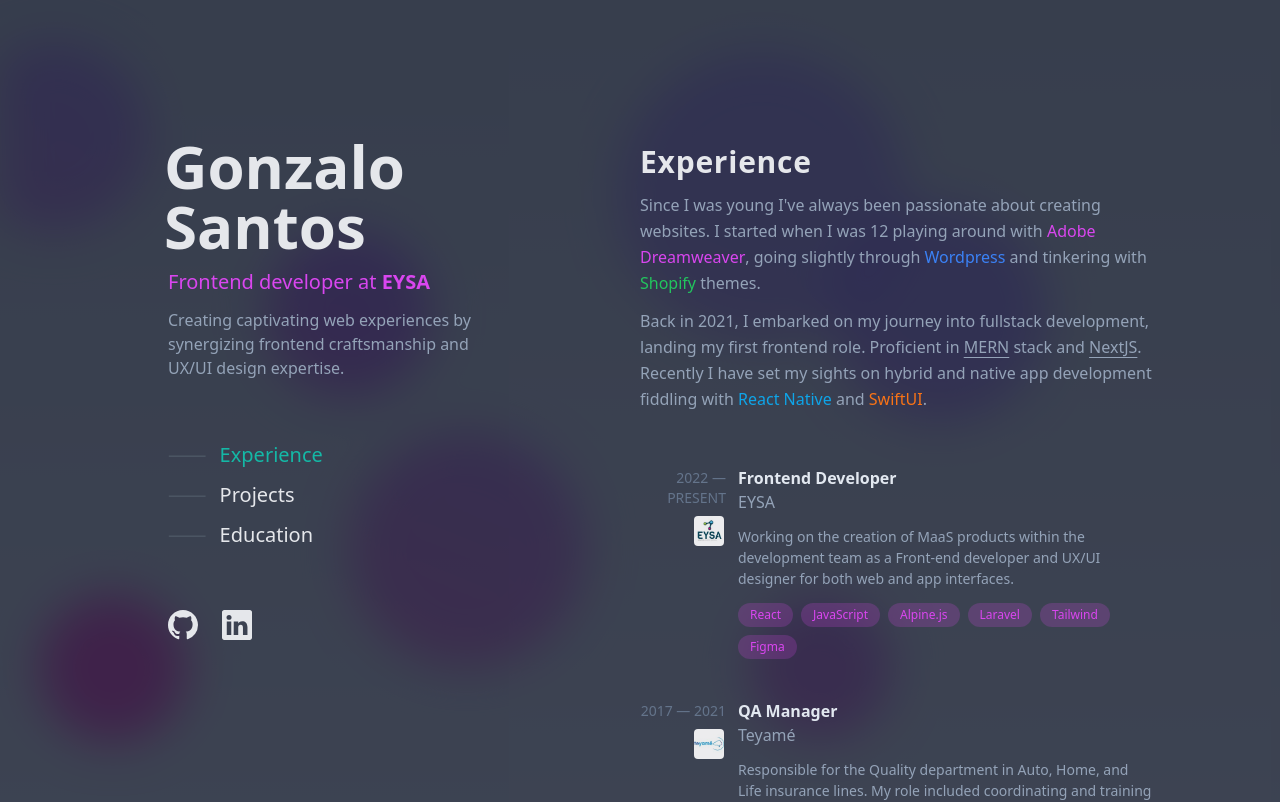
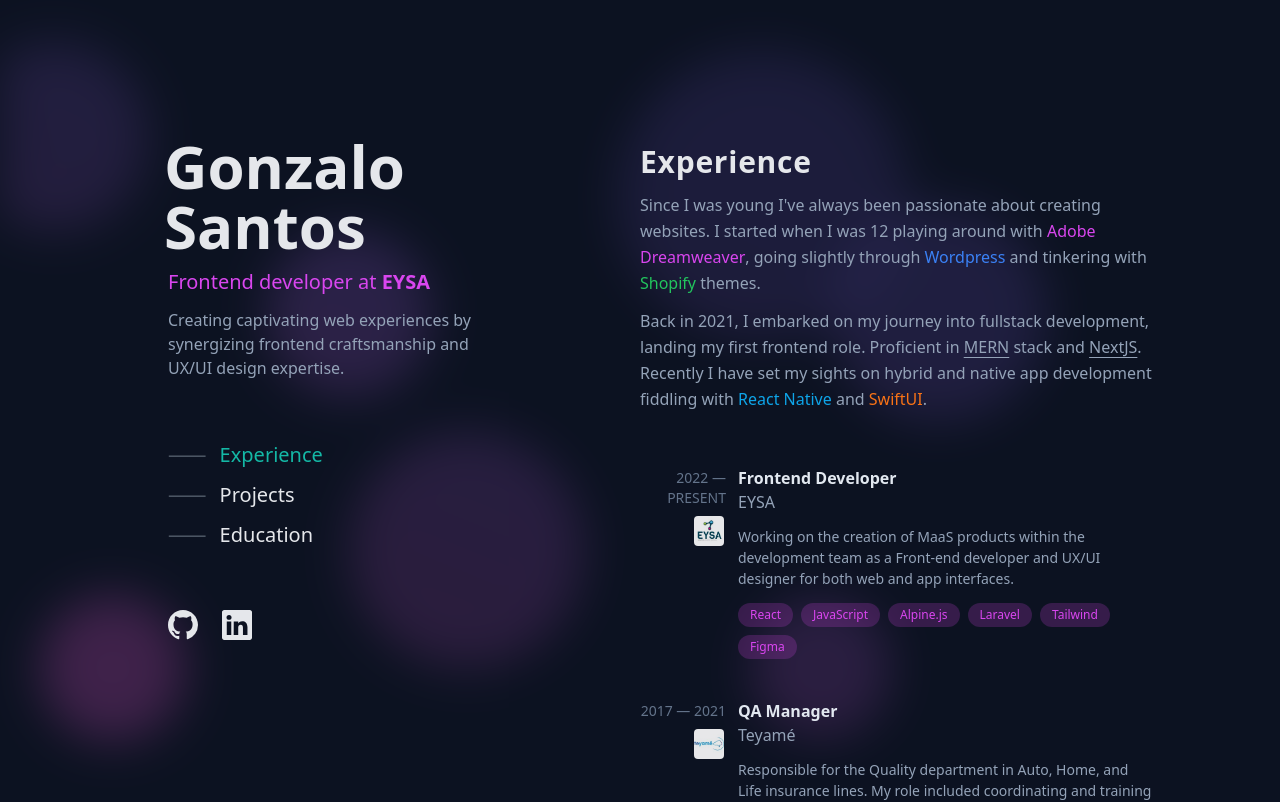
Before and after one commit to GonzaloSantos1/GSO_PortfolioV2, a Next.js app: page / in a window 1280 px wide. Shown: the top 802 px of the page. Built offline with nearby package versions, Linux system fonts and the light colour scheme.

Commit message:
Update page.jsx

```diff
--- a/src/app/page.jsx
+++ b/src/app/page.jsx
@@ -4,7 +4,7 @@
 
 function page() {
 	return (
-		<main className='w-screen flex items-center justify-center'>
+		<main className='w-screen flex items-center justify-center bg-black'>
 			<div className='bg-slate-900/80 w-full h-full z-10 font-sans mid:min-h-screen mid:min-w-screen px-6 py-12 md:px-12 mid:py-20 lg:px-32 text-gray-200 pb-20'>
 				<div className='flex flex-col mid:flex-row justify-between mx-auto max-w-5xl'>
 					<div></div>
```
